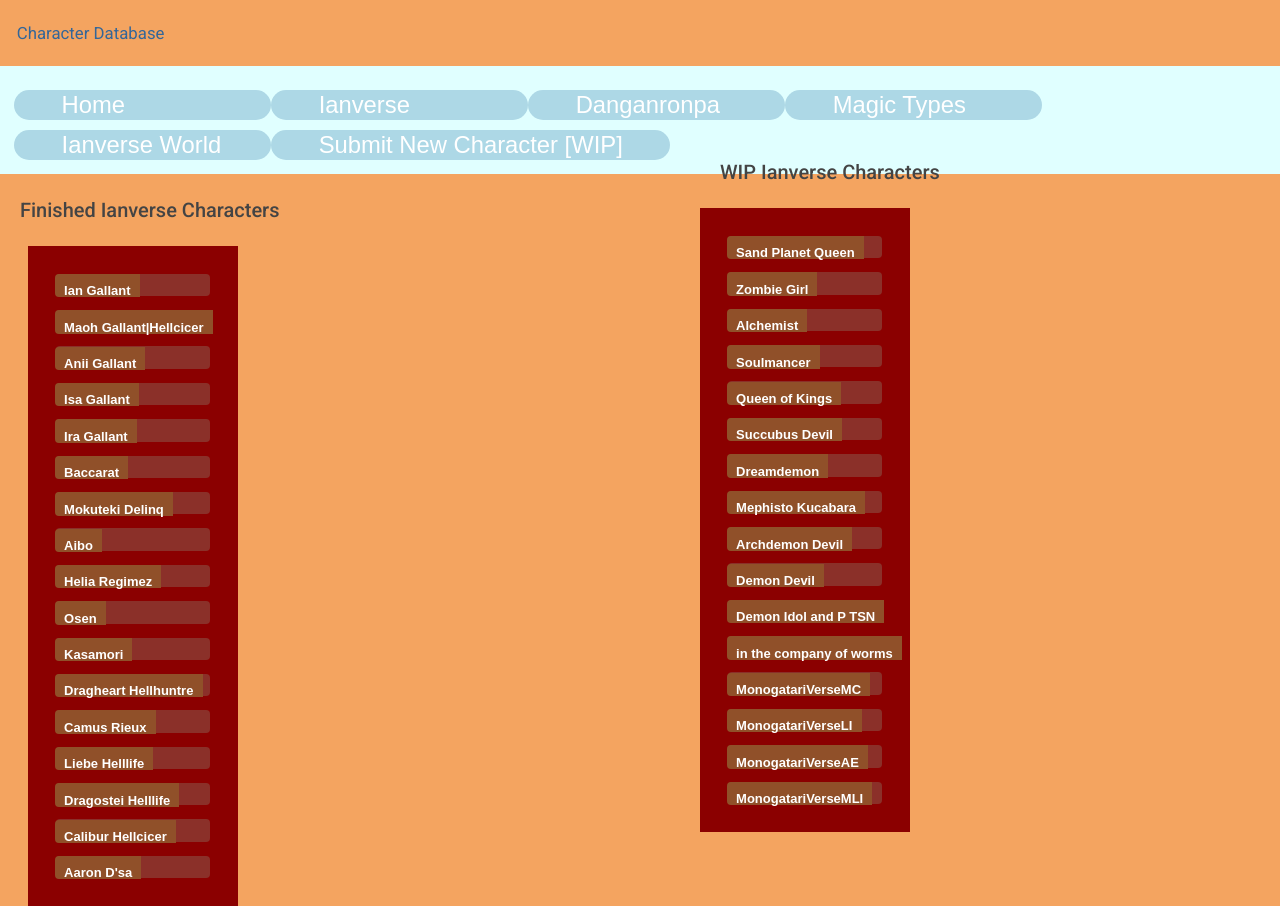
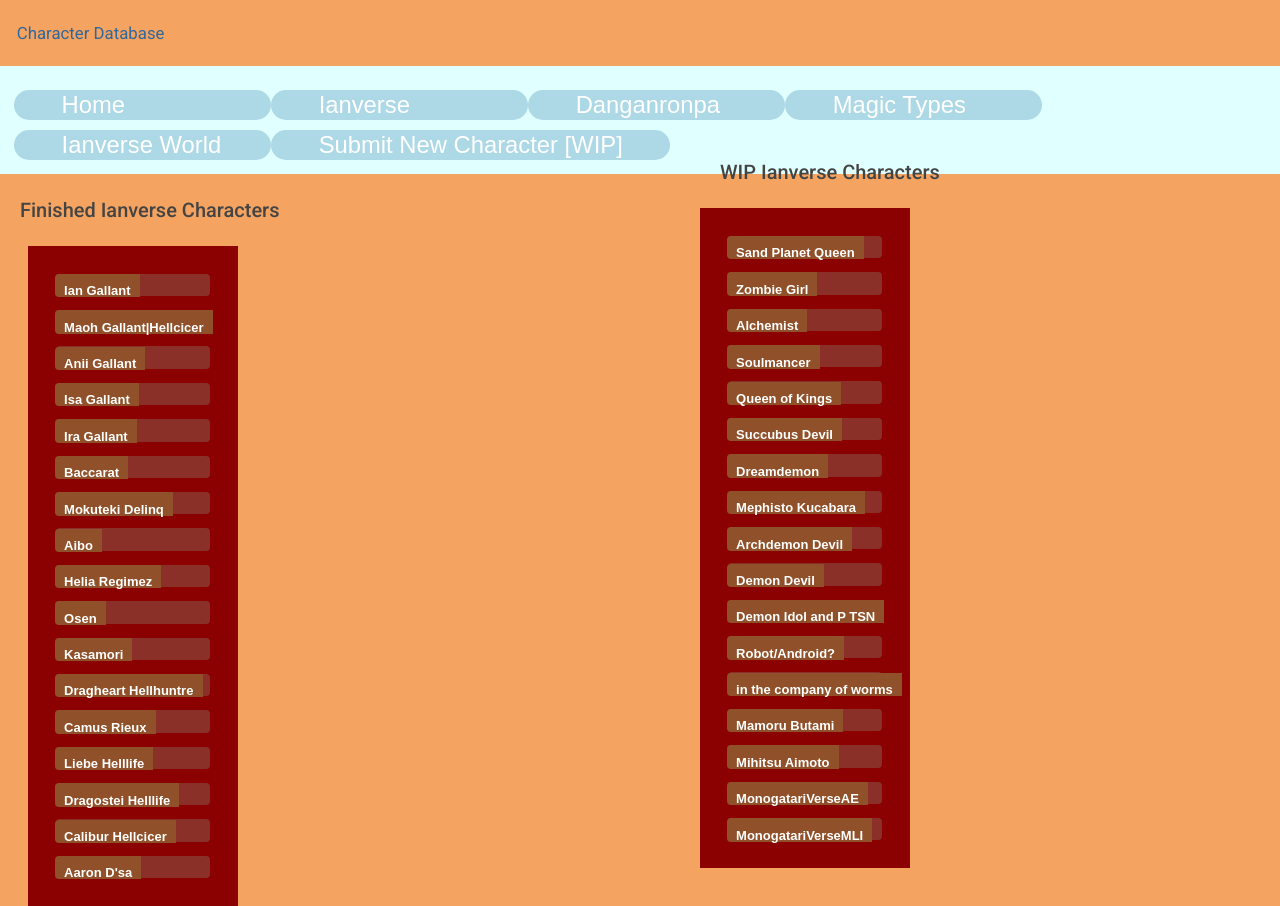
Before and after one commit to robinhood007-ger/CharacterDatabase, an Angular app: page /Ianverse in a window 1280 px wide. Built offline with nearby package versions, Linux system fonts and the light colour scheme.

Commit message:
Added Names for MonogatariChars

```diff
--- a/src/app/Hardcode/IanVerseWIP.ts
+++ b/src/app/Hardcode/IanVerseWIP.ts
@@ -6,7 +6,7 @@ export const HEROES_WIP: Hero[] = [
     traits:
       'Full on kuudere, actually a really nice and caring person, laughs rarely but if she does then with all her heart',
     Abilities:
-      'Walking without ever stopping, sleeping while walking and navigating, transforming sand into water, solidifying sand to walk more easily and not anger the sandworms living under the entire desert',
+      'Walking without ever stopping, sleeping while walking and navigating, transforming sand particles into water, solidifying sand to walk more easily and not anger the sandworms living under the entire desert',
     Backstory: `Has been wandering the great 'Desert Planet' for all her life to her knowledge, picks up anyone unfortunate to get lost in the sandy plains, earned her the title of Sand Planet Queen `,
     magicTypes: 'Transformation Magic, Terramancy, Aeromancy, Hydromancy',
     SongInspired: 'Vocaloid - Suna No Wakusei',
@@ -54,7 +54,7 @@ export const HEROES_WIP: Hero[] = [
     traits: 'a particular liking to couches and enjoys laying on them, refuses all sorts of stools',
     Abilities: 'tba',
     Backstory:
-      '(Old friend of Maoh, maybe? Who in the meantime became a devil herself?), a succubus Maoh tended to spend a lot of time with back in the days',
+      'A succubus Maoh tended to spend a lot of time with back in the days',
     magicTypes: 'N/A',
     SongInspired: 'Vocaloid - Sweet Devil',
     Faceclaim: 'https://2.bp.blogspot.com/-HXoYdtZ37YI/ViHXt7jpXKI/AAAAAAAAAO0/Lv5R6TDesfg/s400/Nonon%2Bon%2Bcouch.jpg',
@@ -105,6 +105,15 @@ export const HEROES_WIP: Hero[] = [
     Faceclaim: 'https://i.kfs.io/album/global/82205995,0v1/fit/500x500.jpg',
   },
   {
+    name: 'Robot/Android?',
+    traits: 'tba',
+    Abilities: 'tba',
+    Backstory: 'tba',
+    magicTypes: 'N/A',
+    SongInspired: 'world.execute(me)',
+    Faceclaim: '',
+  },
+  {
     name: 'in the company of worms',
     traits: `Seemingly friendly and caring, however rotten and jealous of other people instead, killing those who aren't happy with their life despite not a being that bad, maybe even tries beforehand to help them out of their issues`,
     Abilities: 'tba',
@@ -114,8 +123,8 @@ export const HEROES_WIP: Hero[] = [
     Faceclaim: '',
   },
   {
-    name: 'MonogatariVerseMC',
-    traits: 'tba',
+    name: 'Mamoru Butami',
+    traits: '守る 　ぶたうみ　[Mamoru (protect, guard but also obey, observe) Butaumi (dolphin backwards) --> Butami (Boots)]  (Butami)-->Mamoru Butami= spoken name',
     Abilities: 'tba',
     Backstory: 'Guy with the aberration of a dolphin which has him see all the many people affected by an aberration. This comes from his high will to help, helping people so much that his own life is putting on risk at any time. Deep inside believes nobody loves him --> got rejected multiple times. Later on learns from ? or how to take care of aberrations with the constant risk of dying however due to dangerous aberrations. ',
     magicTypes: 'N/A',
@@ -123,8 +132,8 @@ export const HEROES_WIP: Hero[] = [
     Faceclaim: '',
   },
   {
-    name: 'MonogatariVerseLI',
-    traits: 'tba',
+    name:'Mihitsu Aimoto ',
+    traits:  `身(	somebody, person, one's station in life ) 日 ( day, sun, Japan, !!counter for days!! ) 佚 ( !!lost!!, !!hide!!, peace, !!mistake!!, beautiful, in turn )-->Mihiitsu --> shortened Mihitsu 未必 = not sure, 愛 (Love,Reference, Affection --> also readable as 相 which means together, aspect, mutual) 本(Source,origin,root)`,
     Abilities: 'tba',
     Backstory: 'Classmate of MC, in her deepest feelings in love with him, pushes it off to the side and ignores it however to go for more handsome/interesting guys, causes her to attract an aberration --> MC picks up on it and brings her to ? who tells her exactly how things are and how she could bring both of them out of their aberration by confessing. ',
     magicTypes: 'N/A',
```
